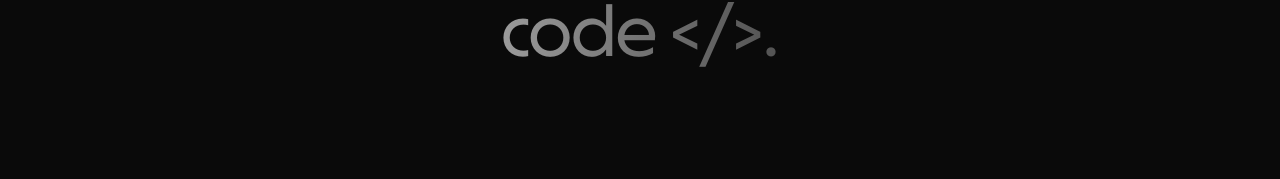
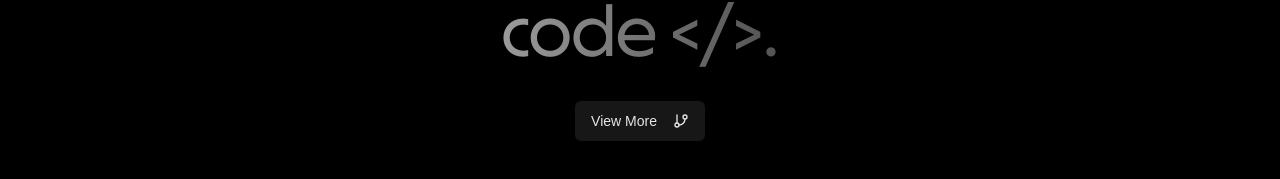
Before and after one commit to yogeshbhutkar/personal-website, a Next.js app: page / in a window 1280 px wide. Shown: the part 531-710 px from the top of the page. Built offline with nearby package versions, Linux system fonts and the light colour scheme.

Commit message:
feat: added github redirect on home

```diff
--- a/app/globals.css
+++ b/app/globals.css
@@ -10,7 +10,7 @@
 
 @layer base {
 	:root {
-		--background: #0a0a0a;
+		--background: #000000;
 		--foreground: #bdbdbd;
 		--card: 0 0% 100%;
 		--card-foreground: 0 0% 3.9%;
--- /dev/null
+++ b/components/github-redirect.tsx
@@ -0,0 +1,20 @@
+"use client";
+
+import React from "react";
+import { Button } from "./ui/button";
+import { GitBranch } from "lucide-react";
+import { userData } from "@/lib/data";
+
+export default function GitHubRedirect() {
+	return (
+		<Button
+			onClick={() =>
+				window.open(userData.githubUrl, "_blank", "noopener,noreferrer")
+			}
+			className={"mt-8 hover:bg-white hover:text-black text-neutral-200"}
+		>
+			<span>View More</span>
+			<GitBranch className="w-6 h-6 ml-2" />
+		</Button>
+	);
+}
--- /dev/null
+++ b/components/ui/button.tsx
@@ -0,0 +1,56 @@
+import * as React from "react"
+import { Slot } from "@radix-ui/react-slot"
+import { cva, type VariantProps } from "class-variance-authority"
+
+import { cn } from "@/lib/utils"
+
+const buttonVariants = cva(
+  "inline-flex items-center justify-center gap-2 whitespace-nowrap rounded-md text-sm font-medium ring-offset-background transition-colors focus-visible:outline-none focus-visible:ring-2 focus-visible:ring-ring focus-visible:ring-offset-2 disabled:pointer-events-none disabled:opacity-50 [&_svg]:pointer-events-none [&_svg]:size-4 [&_svg]:shrink-0",
+  {
+    variants: {
+      variant: {
+        default: "bg-primary text-primary-foreground hover:bg-primary/90",
+        destructive:
+          "bg-destructive text-destructive-foreground hover:bg-destructive/90",
+        outline:
+          "border border-input bg-background hover:bg-accent hover:text-accent-foreground",
+        secondary:
+          "bg-secondary text-secondary-foreground hover:bg-secondary/80",
+        ghost: "hover:bg-accent hover:text-accent-foreground",
+        link: "text-primary underline-offset-4 hover:underline",
+      },
+      size: {
+        default: "h-10 px-4 py-2",
+        sm: "h-9 rounded-md px-3",
+        lg: "h-11 rounded-md px-8",
+        icon: "h-10 w-10",
+      },
+    },
+    defaultVariants: {
+      variant: "default",
+      size: "default",
+    },
+  }
+)
+
+export interface ButtonProps
+  extends React.ButtonHTMLAttributes<HTMLButtonElement>,
+    VariantProps<typeof buttonVariants> {
+  asChild?: boolean
+}
+
+const Button = React.forwardRef<HTMLButtonElement, ButtonProps>(
+  ({ className, variant, size, asChild = false, ...props }, ref) => {
+    const Comp = asChild ? Slot : "button"
+    return (
+      <Comp
+        className={cn(buttonVariants({ variant, size, className }))}
+        ref={ref}
+        {...props}
+      />
+    )
+  }
+)
+Button.displayName = "Button"
+
+export { Button, buttonVariants }
--- a/components/user-profile.tsx
+++ b/components/user-profile.tsx
@@ -1,6 +1,7 @@
 import { userData } from "@/lib/data";
 import Image from "next/image";
 import React from "react";
+import GitHubRedirect from "./github-redirect";
 
 export default function UserProfile() {
 	return (
@@ -20,6 +21,7 @@
 			<h1 className="font-[family-name:var(--font-otterco-display)] font-normal text-7xl max-w-2xl mt-6 bg-gradient-to-r from-neutral-300 via-neutral-500 to-neutral-800 text-transparent bg-clip-text">
 				{userData.about}
 			</h1>
+			<GitHubRedirect />
 		</main>
 	);
 }
--- a/lib/data.ts
+++ b/lib/data.ts
@@ -3,6 +3,7 @@
 	email: "yogeshbhutkar3@gmail.com",
 	introLine: "Hey, I'm Yogesh 👋",
 	about: "Building digital experiences through code </>.",
+	githubUrl: "https://github.com/yogeshbhutkar",
 	socials: [
 		{
 			name: "GitHub",
```
